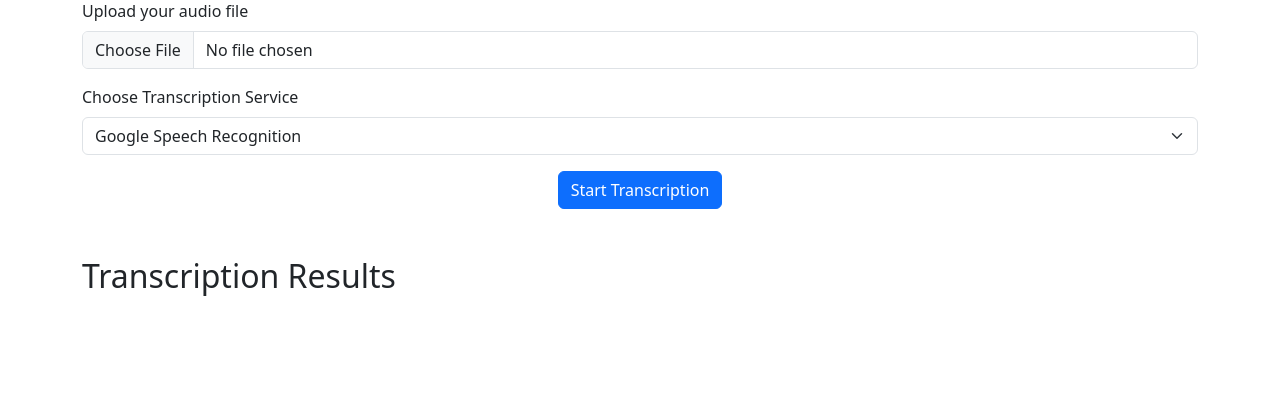
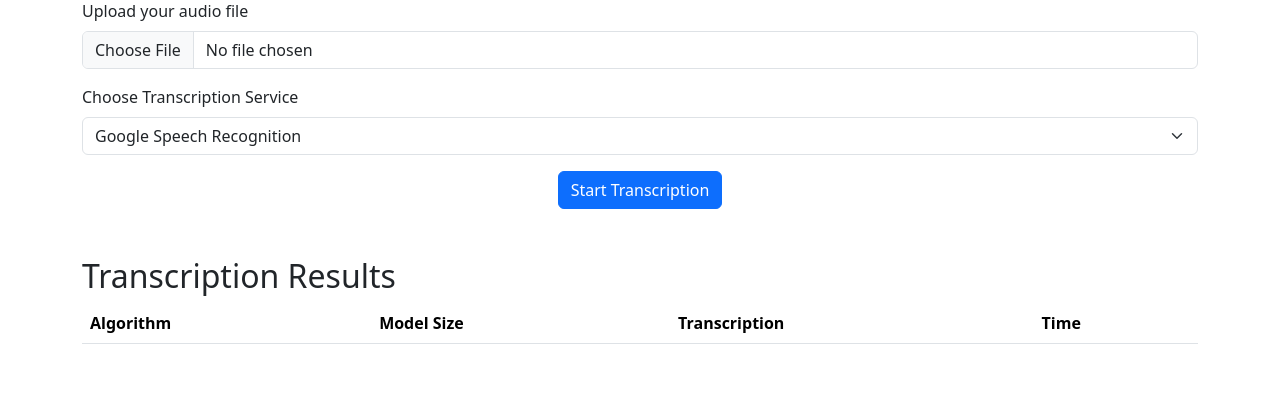
Before and after one commit to AJaeck/app_pd_backend, a Flask app: template templates/speech-analysis.html in a window 1280 px wide. Shown: the part 177-590 px from the top of the page. Run offline with Flask 3, Linux system fonts and the light colour scheme; the template is opened without the code that fills it: values that come from a table or form of the project are taken from there, most other values are stand-ins (such as "Sample title", 1, 10 or a date in 2020); lists and menus that the app fills with data are empty; some libraries are stand-ins or nearby versions.

Commit message:
setup return via html table with stats

```diff
--- a/app.py
+++ b/app.py
@@ -95,9 +95,12 @@ def speech_analysis():
                     success, text = transcriber.transcribe_audio(wav_filepath, algo, model_size)
                     elapsed_time = time.time() - start_time
                     transcription_results[algo] = {
+                        "algorithm": algo,
+                        "model_size": model_size if algo.startswith("whisper") else None,
                         'text': text if success else "Transcription failed",
                         'time': f"{elapsed_time:.2f} seconds"
                     }
+                    print(transcription_results)
             elif choice == 'cross_comparison_model_size':
                 # Run all Whisper model sizes
                 model_sizes = ['tiny', 'base', 'small', 'medium', 'large', 'turbo']
@@ -106,6 +109,8 @@ def speech_analysis():
                     success, text = transcriber.transcribe_audio(wav_filepath, 'whisper-online', model)
                     elapsed_time = time.time() - start_time
                     transcription_results[model] = {
+                        "algorithm": "whisper-online",
+                        "model_size": model,
                         'text': text if success else "Transcription failed",
                         'time': f"{elapsed_time:.2f} seconds"
                     }
@@ -115,6 +120,8 @@ def speech_analysis():
                 success, text = transcriber.transcribe_audio(wav_filepath, choice, model_size)
                 elapsed_time = time.time() - start_time
                 transcription_results[choice] = {
+                    "algorithm": choice,
+                    "model_size": model_size if choice.startswith("whisper") else None,
                     'text': text if success else f"Transcription failed!",
                     'time': f"{elapsed_time:.2f} seconds"
                 }
--- a/templates/speech-analysis.html
+++ b/templates/speech-analysis.html
@@ -68,15 +68,30 @@
             </form>
 
             <!-- Transcription Results -->
+
             {% if transcription %}
                 <div class="mt-5">
                     <h2>Transcription Results</h2>
-                    {% for choice, result in transcription.items() %}
-                        <div class="mt-3">
-                            <h4>{{ choice }}</h4>
-                            <p>{{ result }}</p>
-                        </div>
-                    {% endfor %}
+                    <table class="table table-striped">
+                        <thead>
+                            <tr>
+                                <th>Algorithm</th>
+                                <th>Model Size</th>
+                                <th>Transcription</th>
+                                <th>Time</th>
+                            </tr>
+                        </thead>
+                        <tbody>
+                            {% for key, result in transcription.items() %}
+                                <tr>
+                                    <td>{{ result.algorithm }}</td>
+                                    <td>{{ result.model_size if result.model_size else 'N/A' }}</td>
+                                    <td>{{ result.text }}</td>
+                                    <td>{{ result.time }}</td>
+                                </tr>
+                            {% endfor %}
+                        </tbody>
+                    </table>
                 </div>
             {% endif %}
         </div>
```
